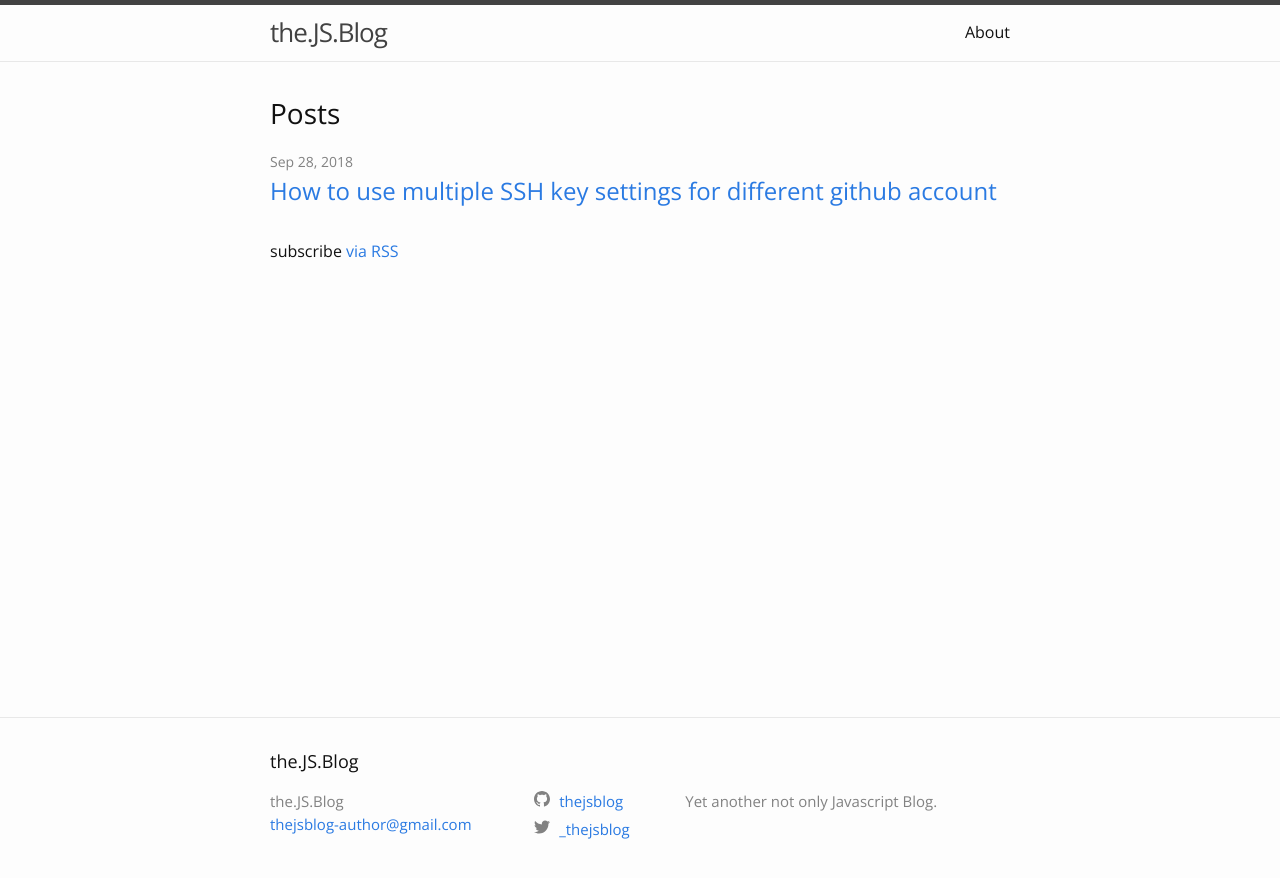
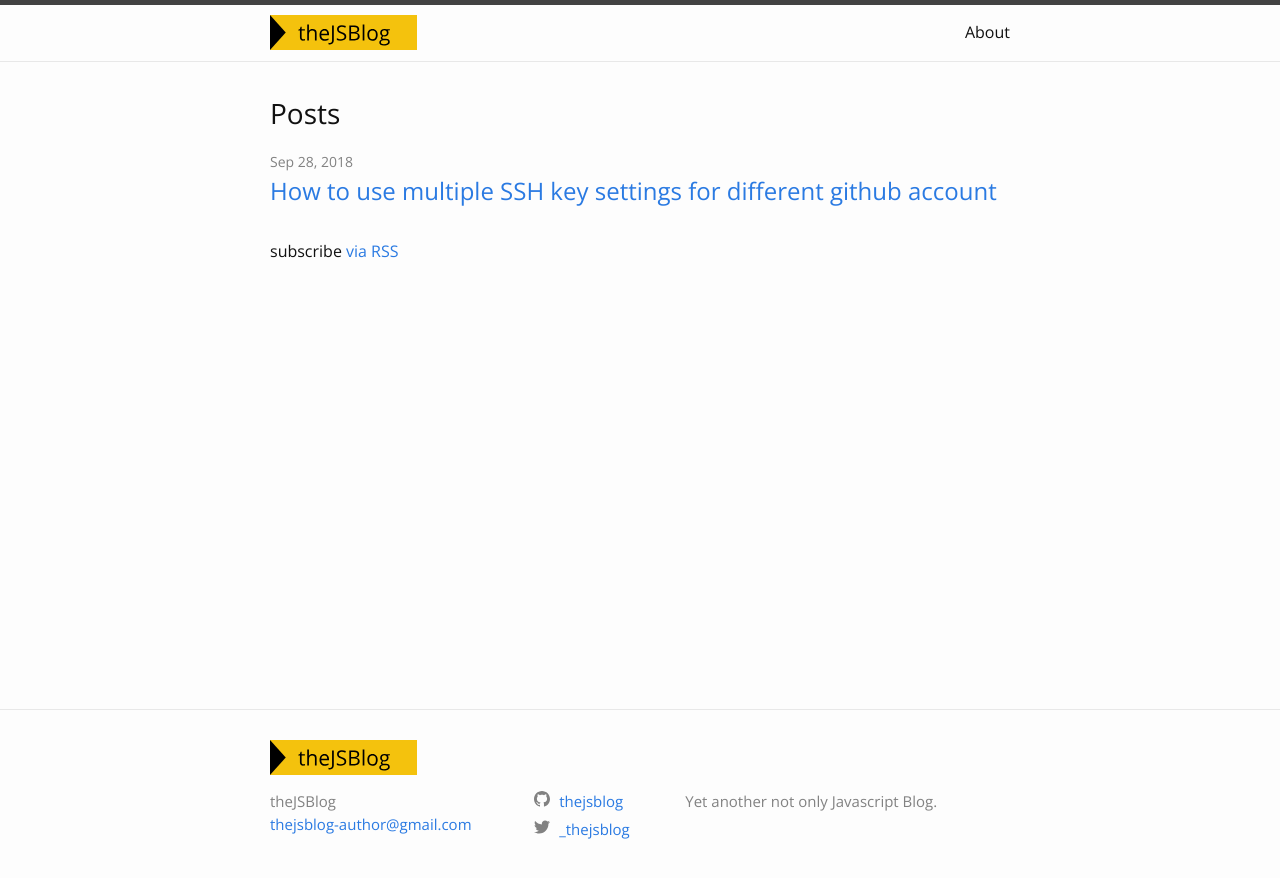
Before and after one commit to thejsblog/thejsblog.github.io, a Jekyll site: the page built from index.md, in a window 1280 px wide. Shown: the top 878 px of the page. Built offline with Jekyll 4.4.1, drawn with Linux system fonts in a browser that asks for light colours.

Commit message:
Logo Update

```diff
--- a/_config.yml
+++ b/_config.yml
@@ -13,7 +13,7 @@
 # you will see them accessed via {{ site.title }}, {{ site.email }}, and so on.
 # You can create any custom variable you would like, and they will be accessible
 # in the templates via {{ site.myvariable }}.
-title: the.JS.Blog
+title: theJSBlog
 email: thejsblog-author@gmail.com
 description: >- # this means to ignore newlines until "baseurl:"
   Yet another not only Javascript Blog.
--- a/_includes/footer.html
+++ b/_includes/footer.html
@@ -3,7 +3,9 @@
 
   <div class="wrapper">
 
-    <h2 class="footer-heading">{{ site.title | escape }}</h2>
+    <h2 class="footer-heading">
+      <img src="/assets/logo.svg" alt={{ site.title | escape }} class="logo"></img>
+    </h2>
 
     <div class="footer-col-wrapper">
       <div class="footer-col footer-col-1">
--- a/_includes/head.html
+++ b/_includes/head.html
@@ -4,6 +4,7 @@
   <meta name="viewport" content="width=device-width, initial-scale=1">
   {%- seo -%}
   <link rel="stylesheet" href="{{ "/assets/main.css" | relative_url }}">
+  <link rel="icon" href="/assets/favicon.ico" type="image/gif" sizes="16x16">
   {%- feed_meta -%}
   {%- if jekyll.environment == 'production' and site.google_analytics -%}
     {%- include google-analytics.html -%}
--- a/_includes/header.html
+++ b/_includes/header.html
@@ -3,7 +3,8 @@
   <div class="wrapper">
     {%- assign default_paths = site.pages | map: "path" -%}
     {%- assign page_paths = site.header_pages | default: default_paths -%}
-    <a class="site-title" rel="author" href="{{ "/" | relative_url }}">{{ site.title | escape }}</a>
+    <a class="site-title" rel="author" href="{{ "/" | relative_url }}">
+      <img src="/assets/logo.svg" alt={{ site.title | escape }} class="logo"></img></a>
 
     {%- if page_paths -%}
       <nav class="site-nav">
--- a/_sass/minima.scss
+++ b/_sass/minima.scss
@@ -48,5 +48,6 @@ $on-laptop:        800px !default;
 @import
   "minima/base",
   "minima/layout",
-  "minima/syntax-highlighting"
+  "minima/syntax-highlighting",
+  "style"
 ;
--- /dev/null
+++ b/_sass/style.scss
@@ -0,0 +1,11 @@
+/* variables */
+$logo-height:     35px !default;
+
+/* Logo */
+.logo {
+	height: 35px;
+}
+
+.site-title {
+	line-height: 48px
+}
```
Also changed, not shown: assets/favicon.ico (added), assets/logo.svg (added).
